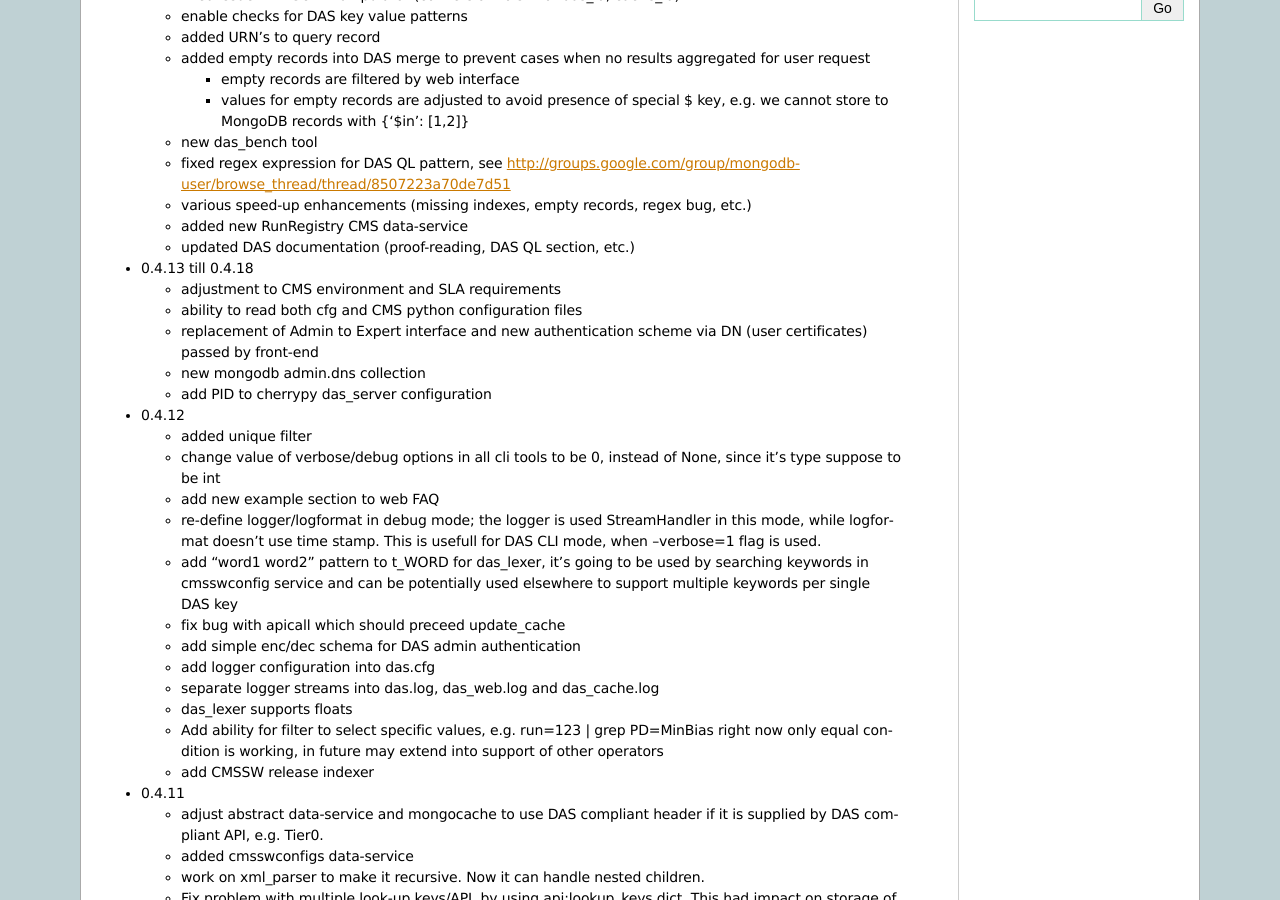
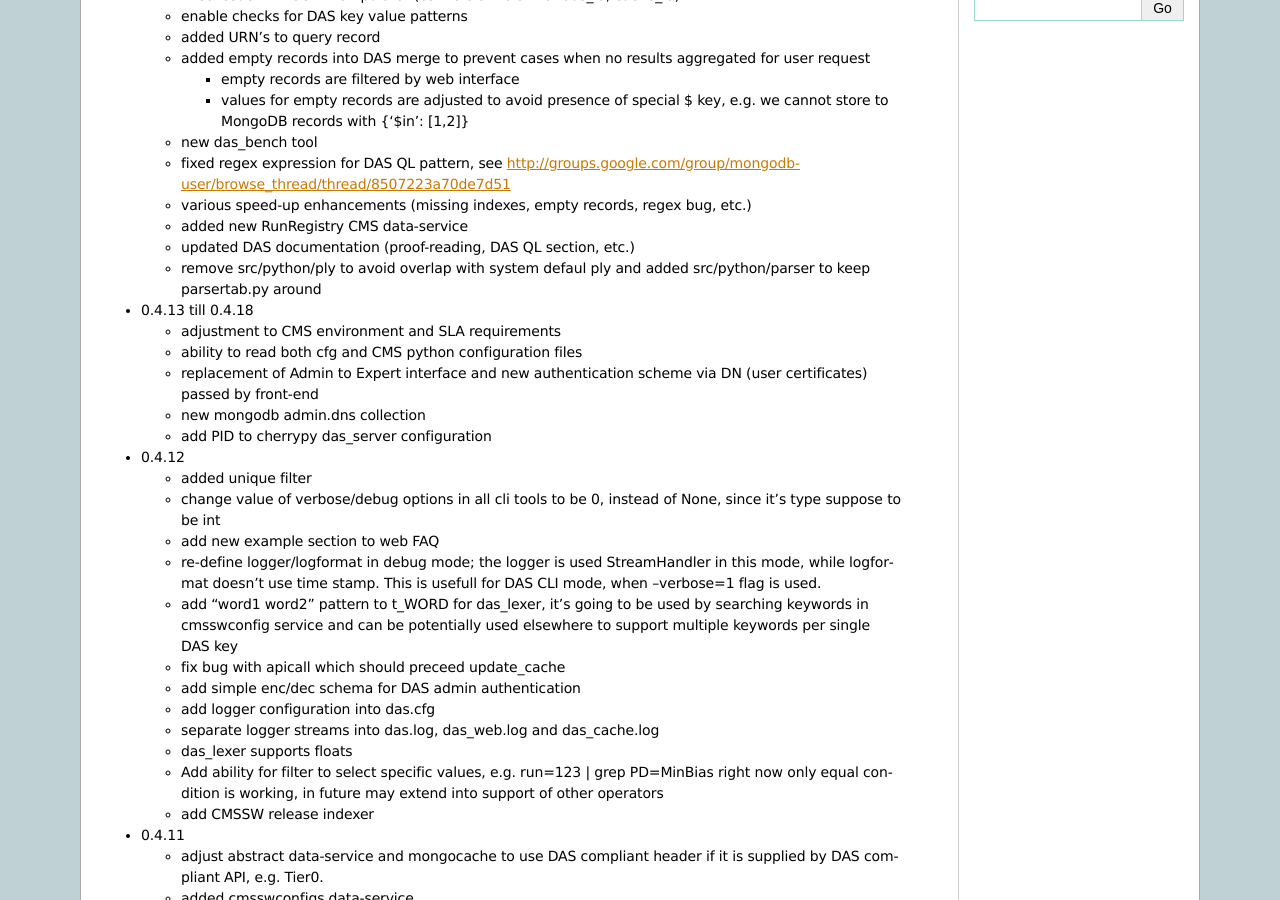
Before and after one commit to dmwm/DAS, a Sphinx documentation site: the page built from doc/sphinx/changelog.rst, in a window 1280 px wide and 900 px high, scrolled down 439 px. Built offline with Sphinx 7.4.7, drawn with Linux system fonts in a browser that asks for light colours; the version number is read from the project's files by our own code.

Commit message:
Update
git-svn-id: svn+ssh://svn.cern.ch/reps/CMSDMWM/DAS/trunk@10369 4525493e-7705-40b1-a816-d608a930855b

```diff
--- a/doc/sphinx/changelog.rst
+++ b/doc/sphinx/changelog.rst
@@ -39,6 +39,8 @@ map is represented data-service URI (URL, input parameters, API, etc.).
   - various speed-up enhancements (missing indexes, empty records, regex bug, etc.)
   - added new RunRegistry CMS data-service
   - updated DAS documentation (proof-reading, DAS QL section, etc.)
+  - remove src/python/ply to avoid overlap with system defaul ply and added
+    src/python/parser to keep parsertab.py around
 
 - 0.4.13 till 0.4.18
 
```
